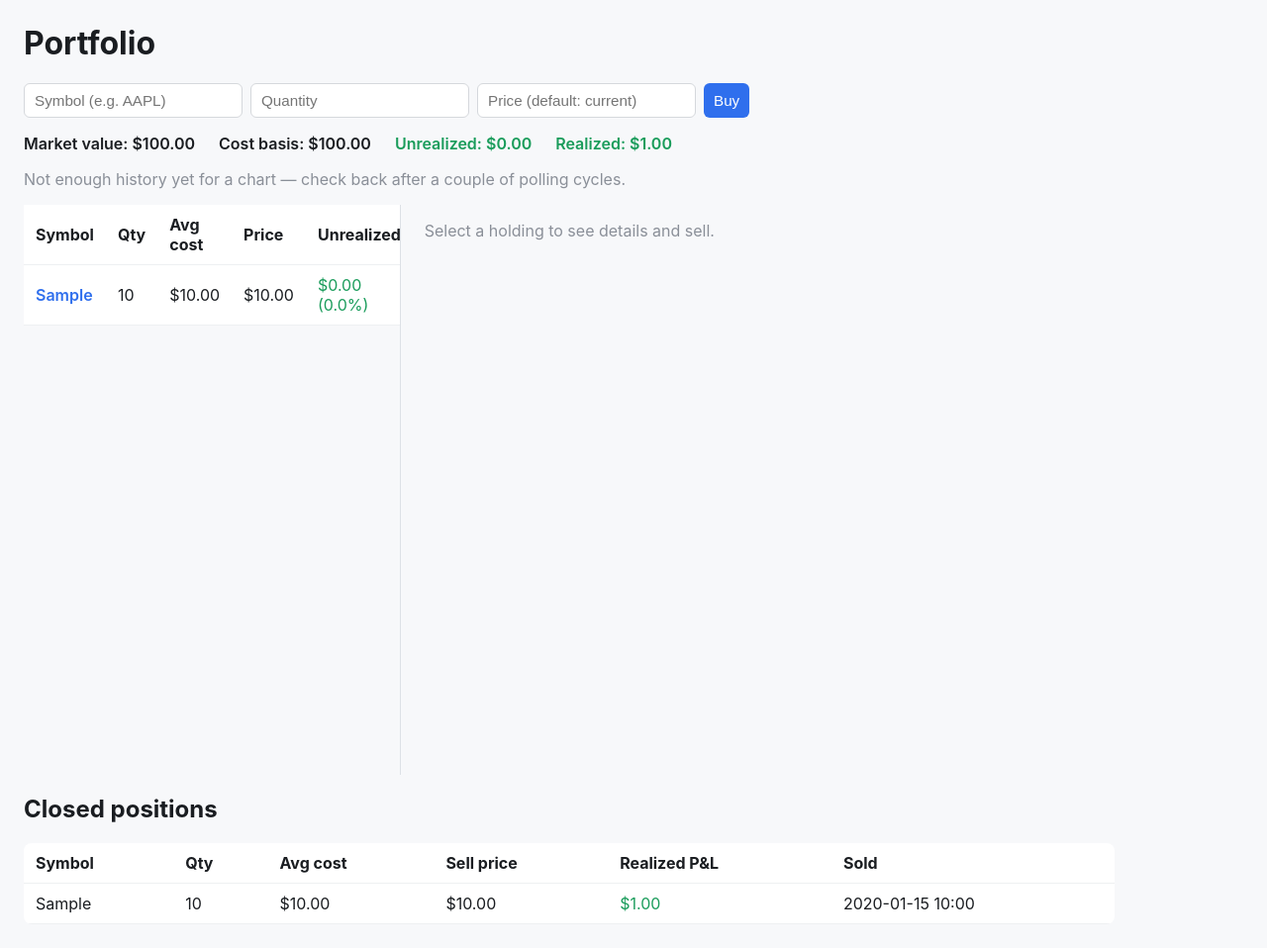
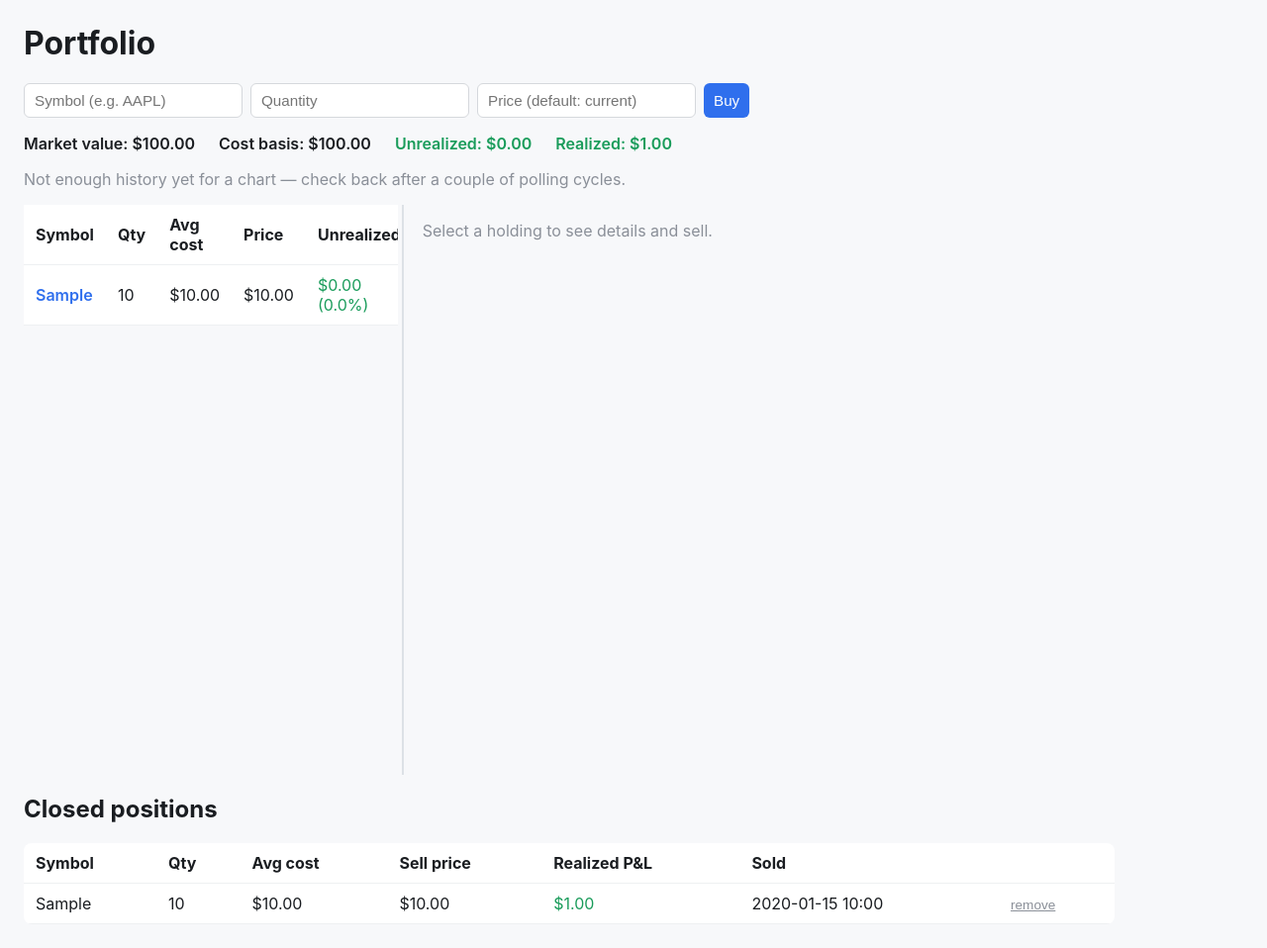
Before and after one commit to eelkalai/stock-monitor, a Flask app: page /portfolio in a window 1280 px wide. Shown: the part 53-1011 px from the top of the page at 99% size. Run offline with Flask 3, Linux system fonts and the light colour scheme; tables that the repository leaves empty hold one stand-in row (values such as "Sample post").

Commit message:
Make stock charts hoverable, add a resizable split-view divider, and allow deleting closed positions
- Charts (stock detail + portfolio value/cost) now show a formatted-price tooltip when hovering anywhere near a point, not just directly on it.
- The list/detail split-view panes get a draggable divider (dashboard, screeners, portfolio) with the chosen width remembered per browser.
- Closed positions can now be individually removed from the portfolio page, dropping them out of the realized P&L total.

Co-Authored-By: Claude Sonnet 5 <noreply@anthropic.com>
Claude-Session: https://claude.ai/code/session_018ybgcLXMFT1BFpBJFyb3jr

```diff
--- a/app.py
+++ b/app.py
@@ -390,6 +390,15 @@ def sell_holding(holding_id):
     return redirect(url_for("portfolio", **({"selected": symbol} if symbol else {})))
 
 
+@app.route("/portfolio/closed/<int:trade_id>/delete", methods=["POST"])
+def delete_realized_trade(trade_id):
+    trade = RealizedTrade.query.get_or_404(trade_id)
+    next_url = request.form.get("next")
+    db.session.delete(trade)
+    db.session.commit()
+    return redirect(next_url or url_for("portfolio"))
+
+
 if __name__ == "__main__":
     start_scheduler(app)
     app.run(debug=True, use_reloader=False)
--- a/static/split-view.js
+++ b/static/split-view.js
@@ -25,8 +25,17 @@
         ],
       },
       options: {
+        interaction: { mode: "index", intersect: false },
         scales: { x: { ticks: { maxTicksLimit: 10 } } },
-        plugins: { legend: { display: false } },
+        plugins: {
+          legend: { display: false },
+          tooltip: {
+            callbacks: {
+              label: (ctx) => `$${ctx.parsed.y.toFixed(2)}`,
+            },
+          },
+        },
+        elements: { point: { hoverRadius: 5, hitRadius: 12 } },
       },
     });
   }
@@ -75,7 +84,51 @@
     }
   });
 
+  const SPLIT_WIDTH_KEY = "stockMonitorListPaneWidth";
+
+  function initResizer() {
+    const divider = document.getElementById("split-divider");
+    const listPane = document.getElementById("list-pane");
+    const container = divider && divider.closest(".split-view");
+    if (!divider || !listPane || !container) return;
+
+    let savedWidth = null;
+    try {
+      savedWidth = parseFloat(localStorage.getItem(SPLIT_WIDTH_KEY));
+    } catch (e) {}
+    if (savedWidth) listPane.style.flex = `0 0 ${savedWidth}px`;
+
+    function onMouseMove(event) {
+      const rect = container.getBoundingClientRect();
+      const min = 160;
+      const max = rect.width - 240;
+      const width = Math.min(Math.max(event.clientX - rect.left, min), Math.max(min, max));
+      listPane.style.flex = `0 0 ${width}px`;
+    }
+
+    function onMouseUp() {
+      document.removeEventListener("mousemove", onMouseMove);
+      document.removeEventListener("mouseup", onMouseUp);
+      divider.classList.remove("dragging");
+      document.body.style.cursor = "";
+      document.body.style.userSelect = "";
+      try {
+        localStorage.setItem(SPLIT_WIDTH_KEY, listPane.getBoundingClientRect().width);
+      } catch (e) {}
+    }
+
+    divider.addEventListener("mousedown", function (event) {
+      event.preventDefault();
+      divider.classList.add("dragging");
+      document.body.style.cursor = "col-resize";
+      document.body.style.userSelect = "none";
+      document.addEventListener("mousemove", onMouseMove);
+      document.addEventListener("mouseup", onMouseUp);
+    });
+  }
+
   document.addEventListener("DOMContentLoaded", function () {
+    initResizer();
     const pane = getPane();
     if (!pane) return;
     try {
--- a/static/style.css
+++ b/static/style.css
@@ -62,16 +62,34 @@ body {
 }
 .list-pane {
   flex: 1 1 320px;
-  min-width: 0;
+  min-width: 160px;
   overflow-y: auto;
-  border-right: 1px solid #dde1e6;
+  overflow-x: auto;
   padding-right: 16px;
+}
+.split-divider {
+  flex: 0 0 9px;
+  position: relative;
+  cursor: col-resize;
+}
+.split-divider::after {
+  content: "";
+  position: absolute;
+  top: 0;
+  bottom: 0;
+  left: 4px;
+  width: 2px;
+  background: #dde1e6;
+}
+.split-divider:hover::after,
+.split-divider.dragging::after {
+  background: #2f6fed;
 }
 .detail-pane {
   flex: 2 1 600px;
   min-width: 0;
   overflow-y: auto;
-  padding-left: 24px;
+  padding-left: 16px;
 }
 .list-pane .ticker-table { border-radius: 0; }
 .list-pane .ticker-table thead th {
@@ -93,11 +111,12 @@ body {
   .split-view { flex-direction: column; height: auto; }
   .list-pane {
     max-height: 300px;
-    border-right: none;
+    flex-basis: auto !important;
     border-bottom: 1px solid #dde1e6;
     padding-right: 0;
     padding-bottom: 12px;
   }
+  .split-divider { display: none; }
   .detail-pane { padding-left: 0; padding-top: 16px; overflow-y: visible; }
 }
 h1 { margin-top: 0; }
--- a/templates/dashboard.html
+++ b/templates/dashboard.html
@@ -68,6 +68,7 @@
       </table>
       {% endif %}
     </div>
+    <div class="split-divider" id="split-divider"></div>
     <div class="detail-pane" id="detail-pane">
       {% if selected_symbol %}{% include "_stock_detail.html" %}
       {% else %}<p class="empty">Select a stock to see details.</p>{% endif %}
--- a/templates/portfolio.html
+++ b/templates/portfolio.html
@@ -50,6 +50,7 @@
         </tbody>
       </table>
     </div>
+    <div class="split-divider" id="split-divider"></div>
     <div class="detail-pane" id="detail-pane">
       {% if selected_row %}
         <h2>{{ selected_row.holding.symbol }}</h2>
@@ -81,7 +82,7 @@
   {% if closed %}
   <table class="ticker-table">
     <thead>
-      <tr><th>Symbol</th><th>Qty</th><th>Avg cost</th><th>Sell price</th><th>Realized P&amp;L</th><th>Sold</th></tr>
+      <tr><th>Symbol</th><th>Qty</th><th>Avg cost</th><th>Sell price</th><th>Realized P&amp;L</th><th>Sold</th><th></th></tr>
     </thead>
     <tbody>
       {% for t in closed %}
@@ -92,6 +93,12 @@
         <td>${{ "%.2f"|format(t.sell_price) }}</td>
         <td class="{{ 'up' if t.realized_pl >= 0 else 'down' }}">${{ "%.2f"|format(t.realized_pl) }}</td>
         <td>{{ t.sold_at.strftime('%Y-%m-%d %H:%M') }}</td>
+        <td>
+          <form method="post" action="{{ url_for('delete_realized_trade', trade_id=t.id) }}" class="inline-form">
+            <input type="hidden" name="next" value="{{ url_for('portfolio', selected=selected_symbol) if selected_symbol else url_for('portfolio') }}">
+            <button type="submit" class="link-btn">remove</button>
+          </form>
+        </td>
       </tr>
       {% endfor %}
     </tbody>
@@ -115,7 +122,18 @@
             { label: "Cost", data: JSON.parse(canvas.dataset.costs), borderColor: "#8a8f98", pointRadius: 0, tension: 0.15, borderDash: [4, 4] },
           ],
         },
-        options: { scales: { x: { ticks: { maxTicksLimit: 8 } } } },
+        options: {
+          interaction: { mode: "index", intersect: false },
+          scales: { x: { ticks: { maxTicksLimit: 8 } } },
+          plugins: {
+            tooltip: {
+              callbacks: {
+                label: (ctx) => `${ctx.dataset.label}: $${ctx.parsed.y.toFixed(2)}`,
+              },
+            },
+          },
+          elements: { point: { hoverRadius: 5, hitRadius: 12 } },
+        },
       });
     })();
   </script>
--- a/templates/screeners.html
+++ b/templates/screeners.html
@@ -43,6 +43,7 @@
           </tbody>
         </table>
       </div>
+      <div class="split-divider" id="split-divider"></div>
       <div class="detail-pane" id="detail-pane">
         {% if selected_symbol %}{% include "_stock_detail.html" %}
         {% else %}<p class="empty">Select a result to see details.</p>{% endif %}
```
Also changed, not shown: CLAUDE.md (+2 -2 lines).
